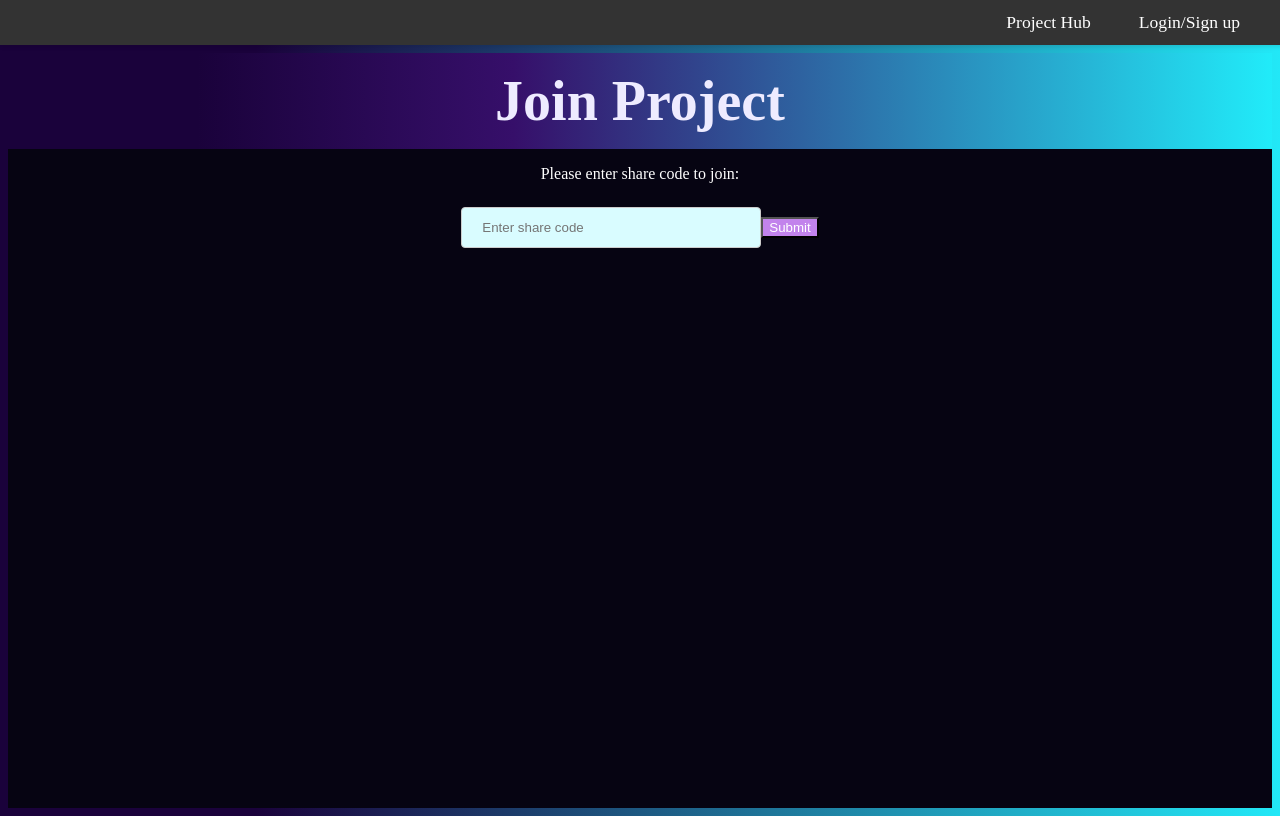
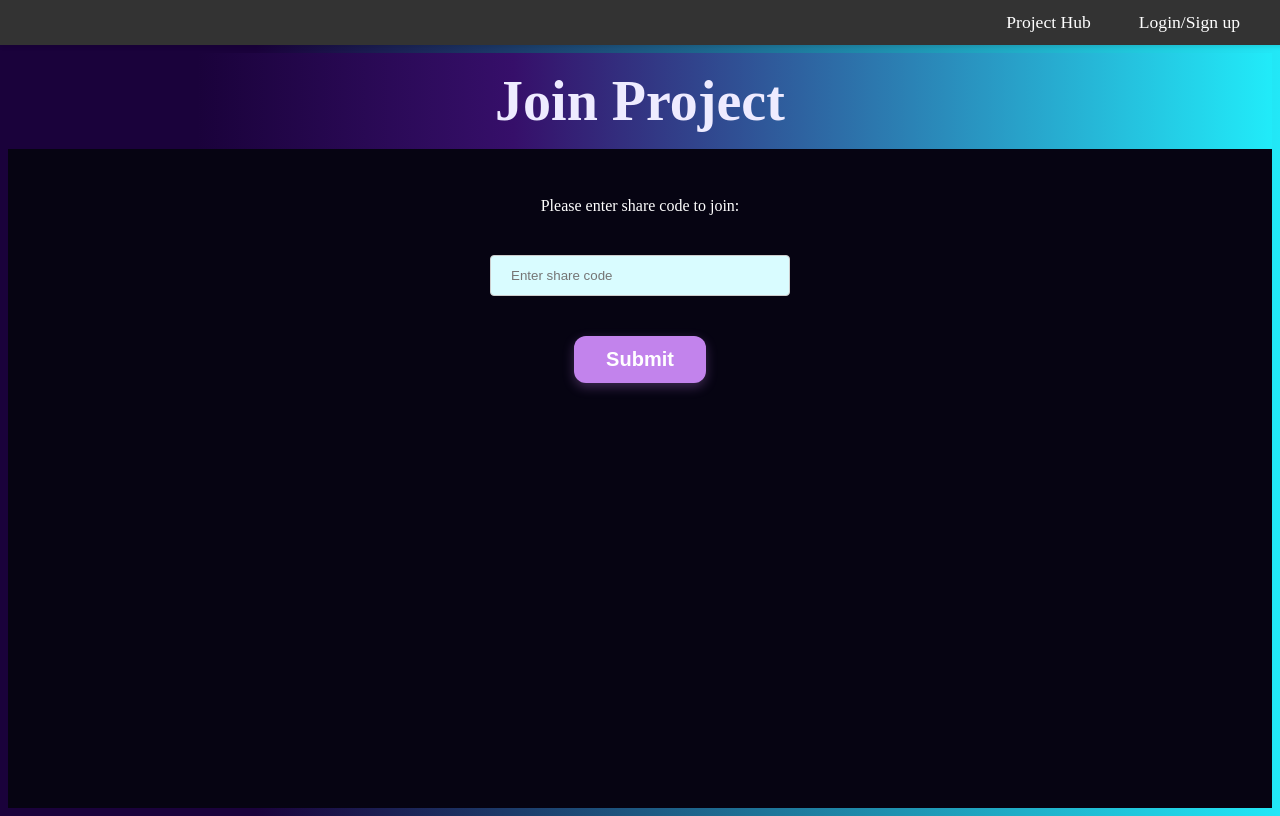
Before and after one commit to danielho774/csci201teamproject, a React (Create React App) app in the folder frontend/: page /join in a window 1280 px wide. Built offline with nearby package versions, Linux system fonts and the light colour scheme.

Commit message:
Standardized Button styling

```diff
--- a/frontend/src/pages/CreateProjectPage.module.css
+++ b/frontend/src/pages/CreateProjectPage.module.css
@@ -46,18 +46,22 @@
   }
 
   input[type=submit] {
-    background-color: #E6AAFB;
-    color: #36003c;
-    padding: 14px 20px;
-    margin: 2rem 0;
-    border: none;
-    border-radius: 4px;
-    cursor: pointer;
-    width: 200px;
+    padding: 0.75rem 2rem;
+  margin-top: 1rem;
+  font-size: 1.25rem;
+  font-weight: bold;
+  color: white;
+  background-color: #c283ec;
+  border: none;
+  border-radius: 12px;
+  cursor: pointer;
+  transition: background-color 0.3s ease, transform 0.2s ease;
+  box-shadow: 0 4px 12px rgba(194, 131, 236, 0.3);
   }
 
   input[type=submit]:hover {
-    background-color: #eec7fd;
+    background-color: #a763cf;
+    transform: scale(1.05);
   }
 
   .error {
--- a/frontend/src/pages/JoinProjectPage.module.css
+++ b/frontend/src/pages/JoinProjectPage.module.css
@@ -46,10 +46,29 @@ color: white;
 }
 
 .input-wrapper {
-text-align: center;
+  text-align: center;
+  margin-top: 2rem;
+  display: flex;
+  flex-direction: column;
+  align-items: center;
+  gap: 1rem;
 }
 
 .submit-button {
-color: white;
-background-color: #c283ec;
+  padding: 0.75rem 2rem;
+  margin-top: 1rem;
+  font-size: 1.25rem;
+  font-weight: bold;
+  color: white;
+  background-color: #c283ec;
+  border: none;
+  border-radius: 12px;
+  cursor: pointer;
+  transition: background-color 0.3s ease, transform 0.2s ease;
+  box-shadow: 0 4px 12px rgba(194, 131, 236, 0.3);
 }
+
+.submit-button:hover {
+  background-color: #a763cf;
+  transform: scale(1.05);
+}
--- a/frontend/src/pages/ProjectHubPage.module.css
+++ b/frontend/src/pages/ProjectHubPage.module.css
@@ -47,10 +47,28 @@ p {
 
 .input-wrapper {
   text-align: center;
-
+  margin-top: 2rem;
+  display: flex;
+  flex-direction: column;
+  align-items: center;
+  gap: 1rem;
 }
 
 .submit-button {
+  padding: 0.75rem 2rem;
+  margin-top: 1rem;
+  font-size: 1.25rem;
+  font-weight: bold;
   color: white;
   background-color: #c283ec;
+  border: none;
+  border-radius: 12px;
+  cursor: pointer;
+  transition: background-color 0.3s ease, transform 0.2s ease;
+  box-shadow: 0 4px 12px rgba(194, 131, 236, 0.3);
 }
+
+.submit-button:hover {
+  background-color: #a763cf;
+  transform: scale(1.05);
+}
```
